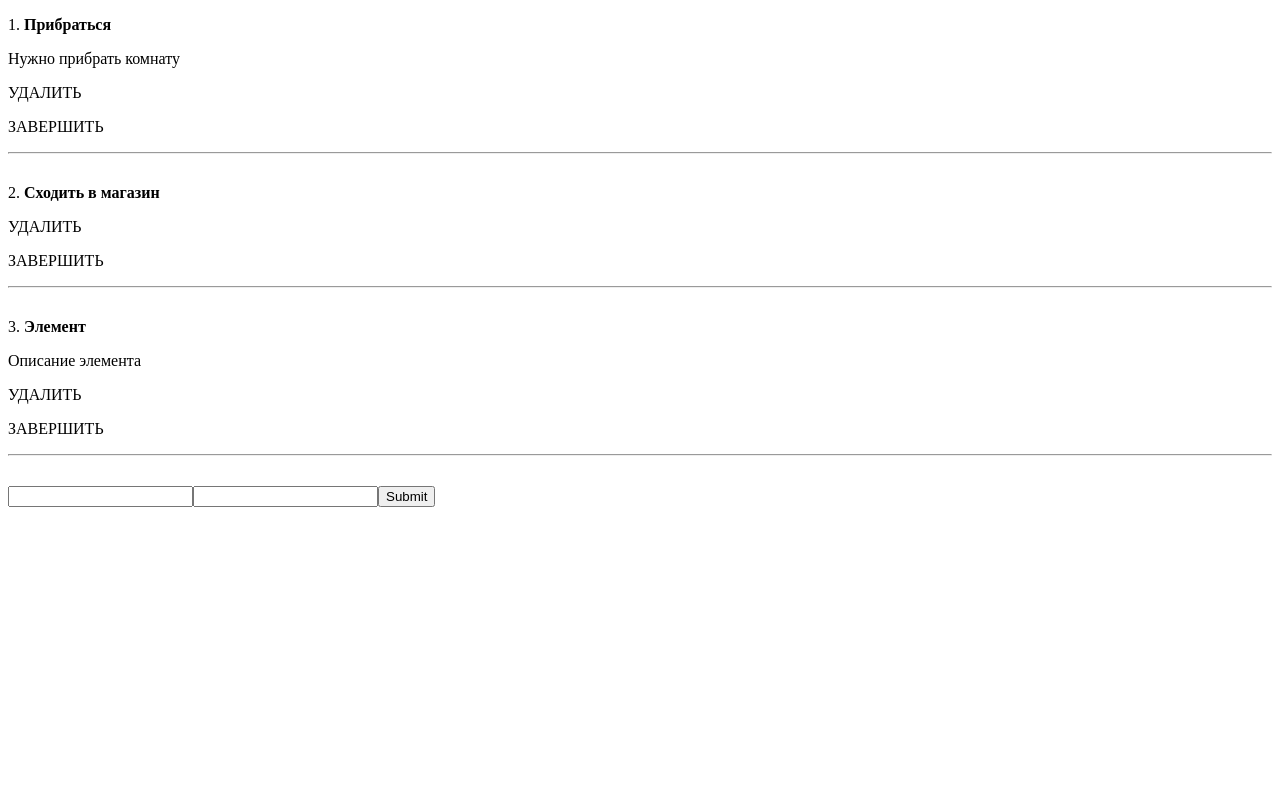
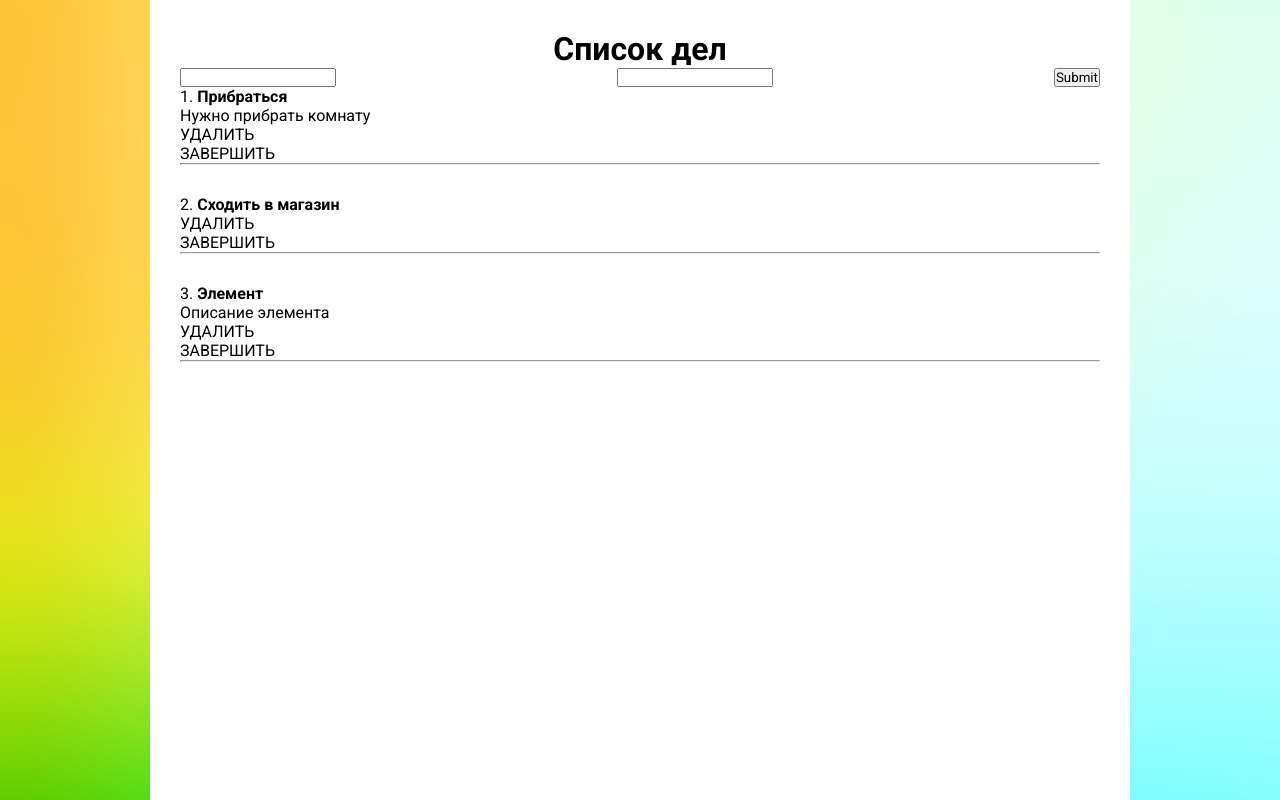
Before and after one commit to misergeev/vue-project, a plain HTML site: page index.html in a window 1280 px wide. Drawn offline with nearby package versions, Linux system fonts and the light colour scheme.

Commit message:
Add styles

```diff
--- /dev/null
+++ b/assets/style.css
@@ -0,0 +1,32 @@
+@import url('https://fonts.googleapis.com/css2?family=Roboto:wght@300;400;500;700&display=swap');
+* {
+    margin: 0;
+    padding: 0;
+    font-family: 'Roboto', sans-serif;
+}
+#app {
+    height: 100vh;
+    background: url('./image/background.jpg') center center / cover no-repeat;
+}
+.todo-wrap {
+    width: 100%;
+    max-width: 920px;
+    height: calc(100% - 60px);
+    margin: 0 auto;
+    padding: 30px;
+    background: #ffffff;
+}
+.todo-title {
+    text-align: center;
+}
+.todo-item {
+    margin: 0 0 30px 0;
+}
+.completeElem {
+    background: rgba(0, 184, 68, 0.5);
+}
+
+.todo-form {
+    display: flex;
+    justify-content: space-between;
+}
--- a/components/AddElementForm.js
+++ b/components/AddElementForm.js
@@ -1,6 +1,9 @@
 app.component('add-element-form', {
     template:
-    `<form @submit.prevent="onSubmit">
+    `<form
+        class="todo-form"
+        @submit.prevent="onSubmit"
+    >
         <input type="text" v-model="name">
         <input type="text" v-model="descr">
         <input type="submit">
@@ -9,7 +12,7 @@ app.component('add-element-form', {
         return {
             name: '',
             descr: '',
-        }
+        };
     },
     methods: {
         formClear() {
--- a/components/ElementDisplay.js
+++ b/components/ElementDisplay.js
@@ -1,11 +1,14 @@
 app.component('element-display', {
     template:
-    `<div
+    `
+    <h1 class="todo-title">{{ title }}</h1>
+    <add-element-form @add-to-list="onSubmit"></add-element-form>
+    <div
+        class="todo-item"
         v-for="(item, i) in items"
         v-if="items.length"
         :data-id="item.id"
         :class="{ completeElem: item.completed }"
-        style="margin: 0 0 30px 0;"
     >
         <p>
             <span>{{ i + 1 }}. </span><b>{{ item.name }}</b>
@@ -17,9 +20,10 @@ app.component('element-display', {
         <hr>
     </div>
     <p v-else>Нет дел</p>
-    <add-element-form @add-to-list="onSubmit"></add-element-form>`,
+    `,
     data() {
         return {
+            title: 'Список дел',
             items: [
                 {id: 1, name: 'Прибраться', descr: 'Нужно прибрать комнату', completed: false},
                 {id: 2, name: 'Сходить в магазин', completed: false},
@@ -27,14 +31,14 @@ app.component('element-display', {
             ],
             name: '',
             descr: ''
-        }
+        };
     },
     methods: {
         deleteElem(element) {
             let elementId = element.path[1].dataset.id;
             for (let i = 0; i < this.items.length; i++ ) {
                 if (elementId == this.items[i].id) {
-                    this.items.splice(i, 1)
+                    this.items.splice(i, 1);
                 }
             }
         },
@@ -50,4 +54,4 @@ app.component('element-display', {
             this.items.push(newElem);
         }
     }
-})
+});
--- a/index.html
+++ b/index.html
@@ -6,10 +6,13 @@
     <meta name="viewport" content="width=device-width, initial-scale=1.0">
     <title>Vue практика</title>
     <script src="https://unpkg.com/vue@3"></script>
+    <link rel="stylesheet" href="./assets/style.css">
 </head>
 <body>
     <div id="app">
-        <element-display></element-display>
+        <div class="todo-wrap">
+            <element-display></element-display>
+        </div>
     </div>
     <script src="./main.js"></script>
     <script src="./components/ElementDisplay.js"></script>
@@ -17,10 +20,5 @@
     <script>
         const mountedApp = app.mount('#app');
     </script>
-    <style>
-        .completeElem {
-            background: rgba(0, 184, 68, 0.5);
-        }
-    </style>
 </body>
 </html>
```
Also changed, not shown: assets/image/background.jpg (added).
